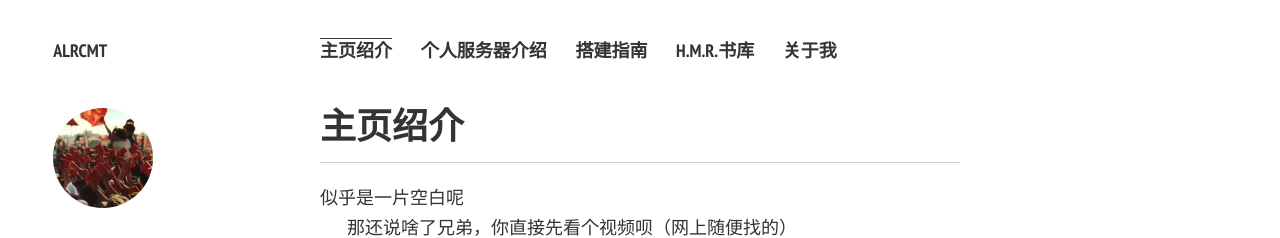
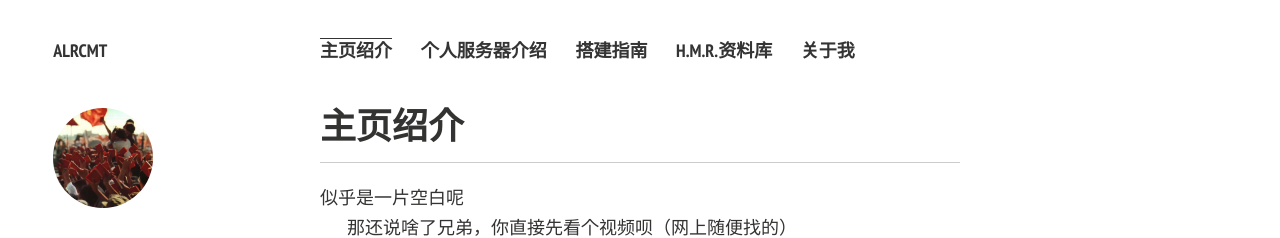
Before and after one commit to ALRCMt/personal-web, a Jekyll site: the page built from index.md, in a window 1280 px wide. Shown: the top 238 px of the page. Built offline with Jekyll 4.4.1, drawn with Linux system fonts in a browser that asks for light colours; nearby versions of some CDN libraries; comment, search, counter and statistics services are not loaded; a style sheet for code colours, icons or effects is not loaded.

Commit message:
Update _config.yml

```diff
--- a/_config.yml
+++ b/_config.yml
@@ -51,7 +51,7 @@ links:
     url: /MtENP/
   - title: 搭建指南
     url: /build/
-  - title: H.M.R.书库
+  - title: H.M.R.资料库
     url: /hmr/
   - title: 关于我
     url: /aboutme/
```
